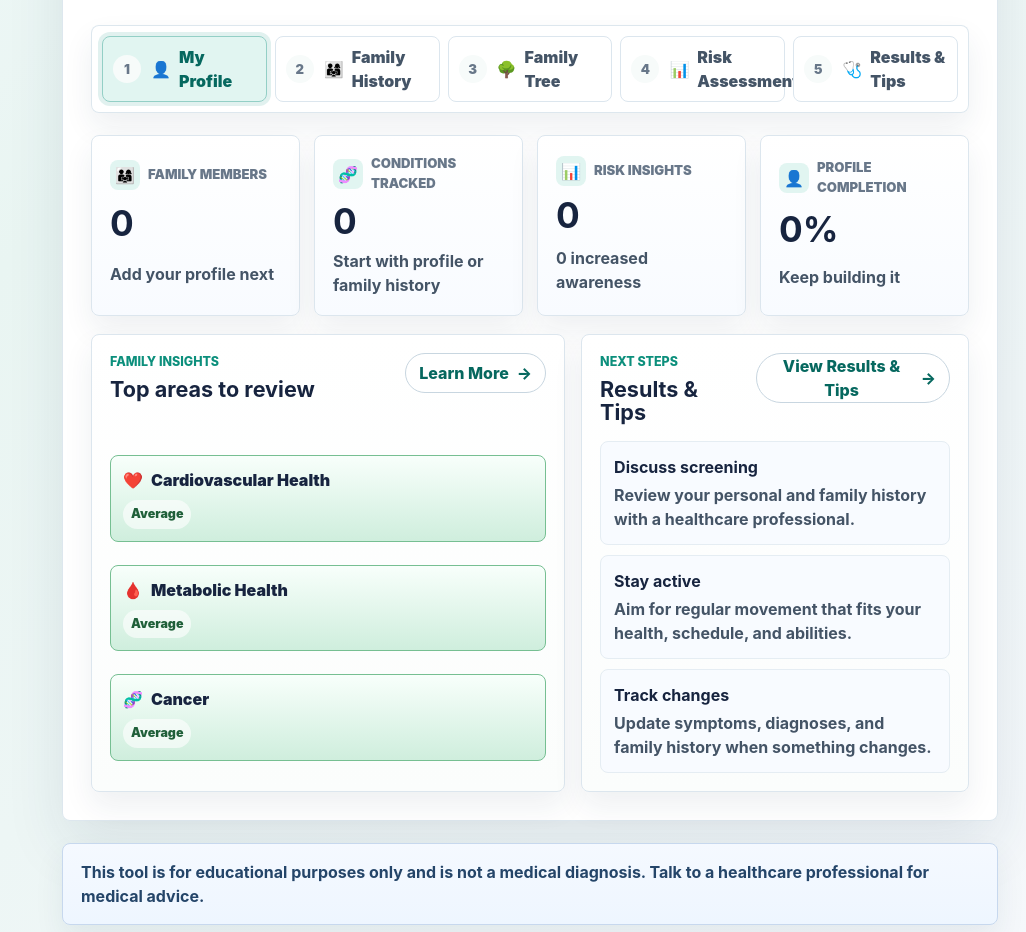
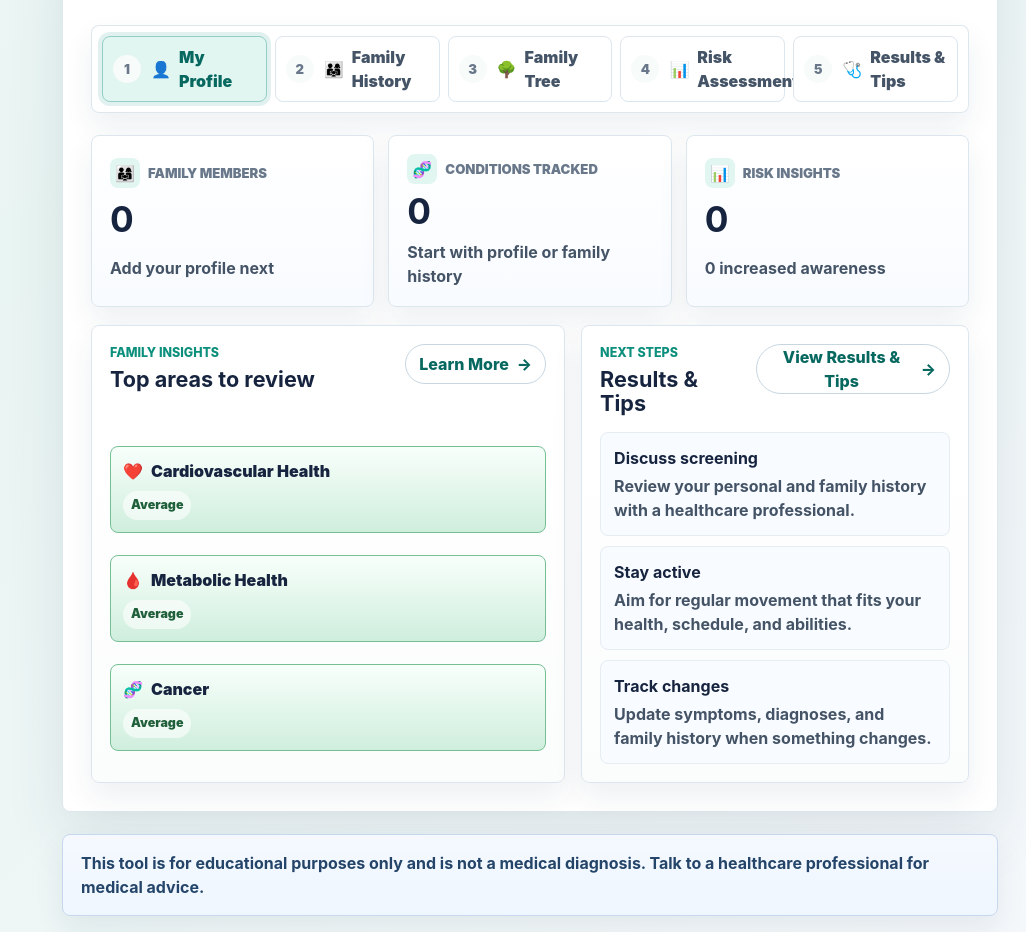
Before and after one commit to kevinlee2010/family-health-app, a React (Vite) app: page / in a window 1280 px wide. Shown: the part 820-1752 px from the top of the page, without its empty margins (254-1280 px from the left). Built offline with nearby package versions, Linux system fonts and the light colour scheme.

Commit message:
Remove profile completion card

```diff
--- a/src/App.css
+++ b/src/App.css
@@ -458,8 +458,16 @@ body {
 .report-grid,
 .prevention-grid {
   display: grid;
+  gap: 14px;
+}
+
+.dashboard-summary-grid {
+  grid-template-columns: repeat(3, minmax(0, 1fr));
+}
+
+.report-grid,
+.prevention-grid {
   grid-template-columns: repeat(4, minmax(0, 1fr));
-  gap: 14px;
 }
 
 .dashboard-summary-card,
--- a/src/App.jsx
+++ b/src/App.jsx
@@ -1269,12 +1269,6 @@ function App() {
           ? `${highRiskCount} high awareness`
           : `${increasedRiskCount} increased awareness`,
     },
-    {
-      icon: '👤',
-      label: 'Profile Completion',
-      value: `${profileCompletion}%`,
-      detail: profileCompletion === 100 ? 'Profile ready' : 'Keep building it',
-    },
   ]
   const workflowProgress = workflowSteps.map((step, index) => {
     const isComplete =
```
